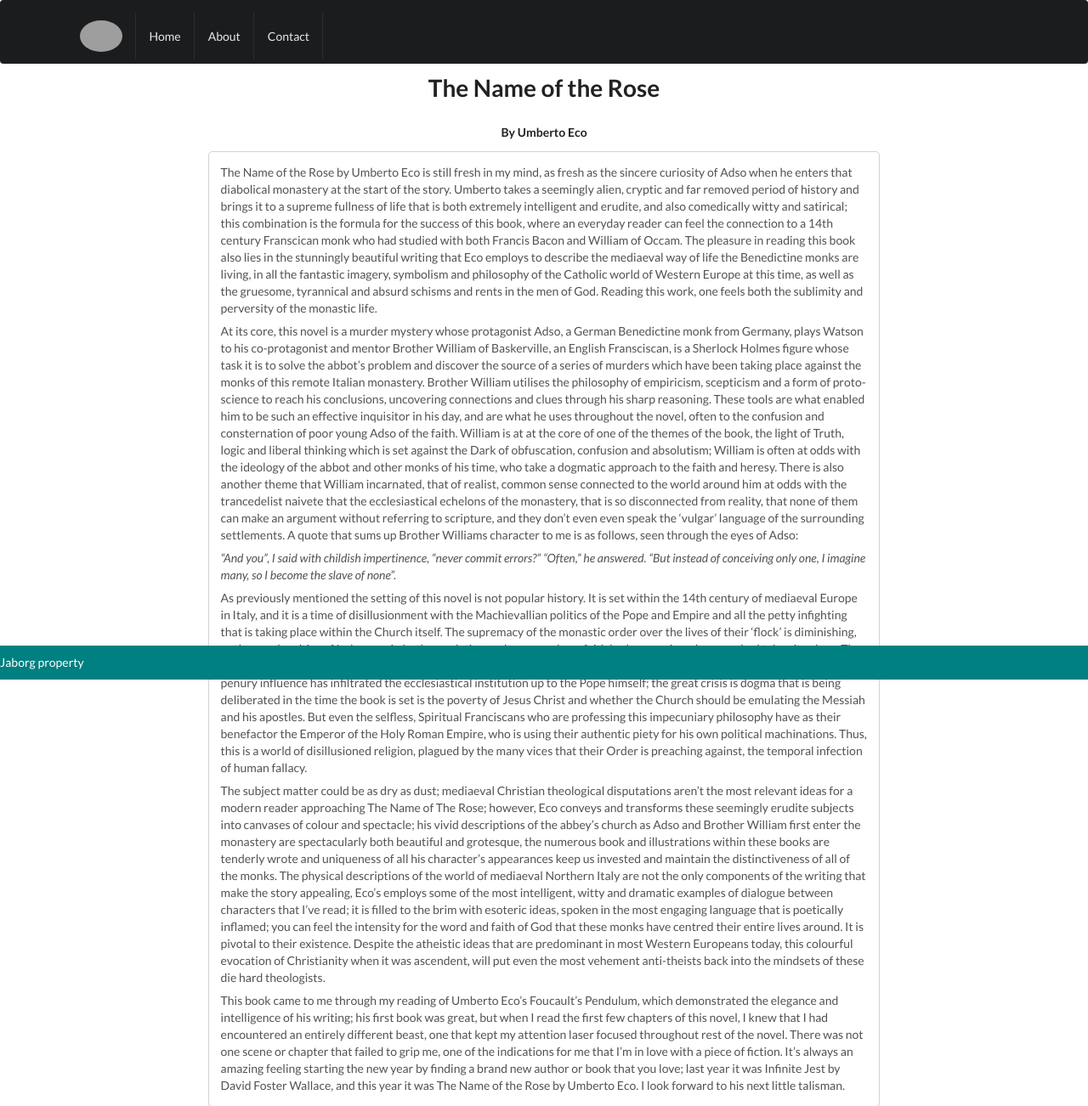
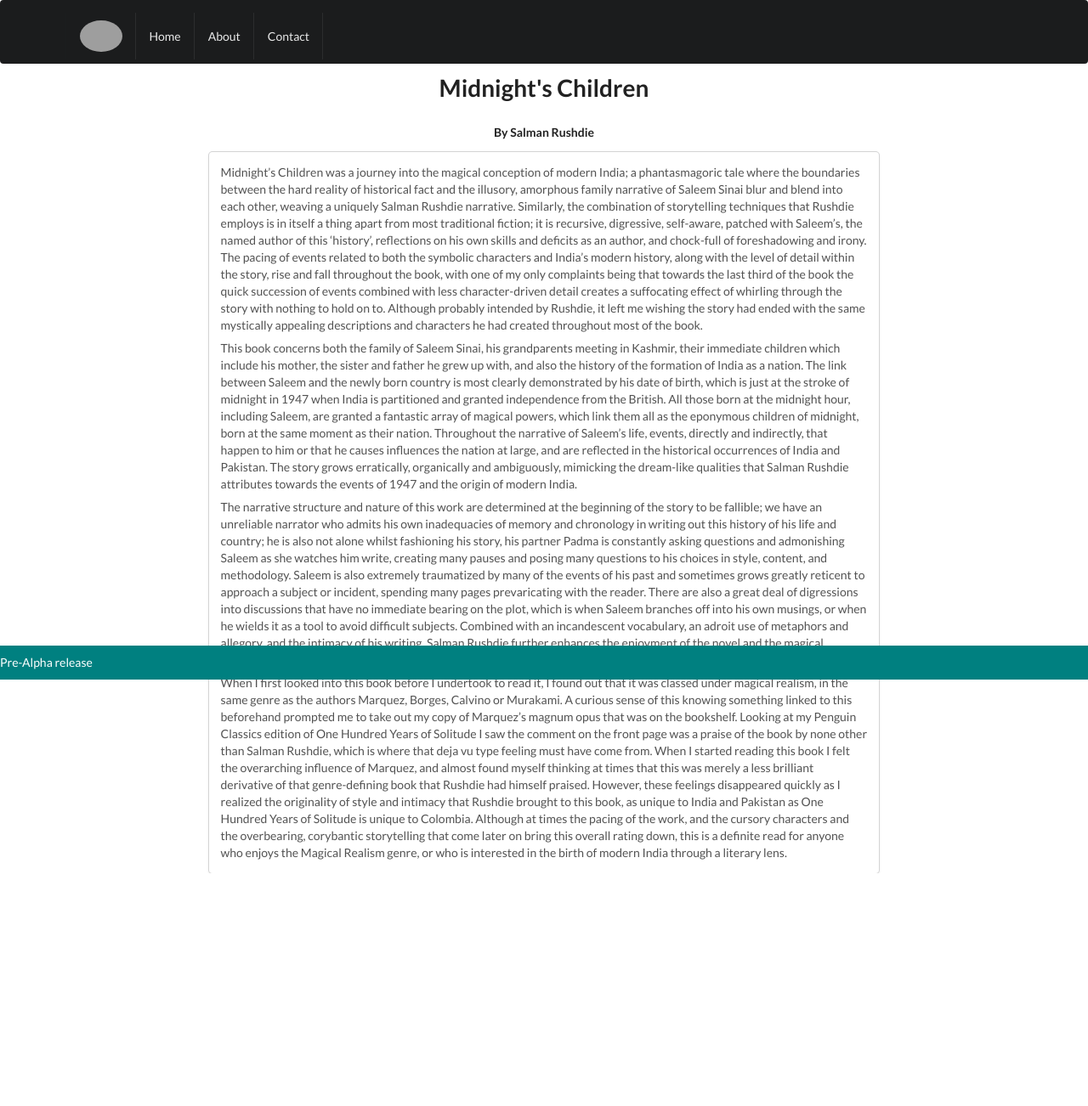
Before and after one commit to Jaborg/Web_App_Playaround, a FastAPI app: page /reviews/the-name-of-the-rose.html in a window 1280 px wide. Shown: the whole page at 85% size. After the commit the page ends 1028 px from the top, so only its background shows below. Run offline with FastAPI, Linux system fonts and the light colour scheme; grey boxes are pictures that could not be loaded.

Commit message:
Implementing small article change

```diff
--- a/app/templates/layout-main.html
+++ b/app/templates/layout-main.html
@@ -54,7 +54,7 @@
 {% endblock %}
 
 <div class="teal-bar">
-   Jaborg property
+    Pre-Alpha release
 </div>
 
 </body>
--- a/app/templates/reviews/the-name-of-the-rose.html
+++ b/app/templates/reviews/the-name-of-the-rose.html
@@ -1,81 +1,43 @@
 {% extends "layout-main.html" %}
+
 {% block content %}
+<div class="ui container">
+    <h1 class="ui header">Midnight's Children</h1>
+    <h5 class="ui header">By Salman Rushdie</h5>
+    <div class="ui card">
+        <div class="content">
+            <div class="description">
+                <p>Midnight’s Children was a journey into the magical conception of modern India; a phantasmagoric tale where the boundaries between the hard reality of historical fact and the illusory,
+                    amorphous family narrative of Saleem Sinai blur and blend into each other, weaving a uniquely Salman Rushdie narrative. Similarly, the combination of storytelling techniques that Rushdie
+                    employs is in itself a thing apart from most traditional fiction; it is recursive, digressive, self-aware, patched with Saleem’s, the named author of this ‘history’, reflections on his own
+                    skills and deficits as an author, and chock-full of foreshadowing and irony. The pacing of events related to both the symbolic characters and India’s modern history, along with the level of
+                    detail within the story, rise and fall throughout the book, with one of my only complaints being that towards the last third of the book the quick succession of events combined with less character-driven
+                     detail creates a suffocating effect of whirling through the story with nothing to hold on to. Although probably intended by Rushdie, it left me wishing the story had ended with the same mystically
+                     appealing descriptions and characters he had created throughout most of the book.</p>
 
-    <div class="ui container">
-        <h1 class="ui header">The Name of the Rose</h1>
-        <h5 class="ui header">By Umberto Eco</h1>
-        <div class="ui card">
-            <div class="content">
-                <div class="description">
-                    <p>The Name of the Rose by Umberto Eco is still fresh in my mind,
-                        as fresh as the sincere curiosity of Adso when he enters that
-                        diabolical monastery at the start of the story. Umberto takes
-                        a seemingly alien, cryptic and far removed period of history
-                        and brings it to a supreme fullness of life that is both extremely
-                        intelligent and erudite, and also comedically witty and satirical;
-                        this combination is the formula for the success of this book,
-                        where an everyday reader can feel the connection to a 14th century
-                        Franscican monk who had studied with both Francis Bacon and William of Occam.
-                        The pleasure in reading this book also lies in the stunningly beautiful writing
-                        that Eco employs to describe the mediaeval way of life the Benedictine monks
-                        are living, in all the fantastic imagery, symbolism and philosophy of the Catholic
-                        world of Western Europe at this time, as well as the gruesome, tyrannical and absurd
-                        schisms and rents in the men of God. Reading this work, one feels both the sublimity
-                        and perversity of the monastic life.</p>
+                <p>This book concerns both the family of Saleem Sinai, his grandparents meeting in Kashmir, their immediate children which include his mother, the sister and father he grew up with, and also the history
+                    of the formation of India as a nation. The link between Saleem and the newly born country is most clearly demonstrated by his date of birth, which is just at the stroke of midnight in 1947 when India
+                    is partitioned and granted independence from the British. All those born at the midnight hour, including Saleem, are granted a fantastic array of magical powers, which link them all as the eponymous
+                    children of midnight, born at the same moment as their nation. Throughout the narrative of Saleem’s life, events, directly and indirectly, that happen to him or that he causes influences the nation
+                    at large, and are reflected in the historical occurrences of India and Pakistan. The story grows erratically, organically and ambiguously, mimicking the dream-like qualities that Salman Rushdie attributes
+                     towards the events of 1947 and the origin of modern India.</p>
 
-                <p> At its core, this novel is a murder mystery whose protagonist Adso, a German Benedictine monk
-                     from Germany, plays Watson to his co-protagonist and mentor Brother William of Baskerville, an English Fransciscan,
-                      is a Sherlock Holmes figure whose task it is to solve the abbot’s problem and discover the source of a series of murders
-                       which have been taking place against the monks of this remote Italian monastery. Brother William utilises the philosophy
-                       of empiricism, scepticism and a form of proto-science to reach his conclusions, uncovering connections and clues through
-                       his sharp reasoning. These tools are what enabled him to be such an effective inquisitor in his day, and are what he uses throughout
-                       the novel, often to the confusion and consternation of poor young Adso of the faith. William is at at the core of one of the themes of
-                       the book, the light of Truth, logic and liberal thinking which is set against the Dark of obfuscation, confusion and absolutism; William
-                        is often at odds with the ideology of the abbot and other monks of his time, who take a dogmatic approach to the faith and heresy. There
-                        is also another theme that William incarnated, that of realist, common sense connected to the world around him at odds with the trancedelist
-                         naivete that the ecclesiastical echelons of the monastery, that is so disconnected from reality, that none of them can make an argument without
-                          referring to scripture, and they don’t even even speak the ‘vulgar’ language of the surrounding settlements. A quote that sums up Brother Williams
-                           character to me is as follows, seen through the eyes of Adso:</p>
-                    <p><em>“And you”, I said with childish impertinence, “never commit errors?”
-                        “Often,” he answered. “But instead of conceiving only one, I imagine many, so I become the slave of none”.
-                        </em></p>
+                <p>The narrative structure and nature of this work are determined at the beginning of the story to be fallible; we have an unreliable narrator who admits his own inadequacies of memory and chronology in writing
+                     out this history of his life and country; he is also not alone whilst fashioning his story, his partner Padma is constantly asking questions and admonishing Saleem as she watches him write, creating many
+                     pauses and posing many questions to his choices in style, content, and methodology. Saleem is also extremely traumatized by many of the events of his past and sometimes grows greatly reticent to approach a
+                     subject or incident, spending many pages prevaricating with the reader. There are also a great deal of digressions into discussions that have no immediate bearing on the plot, which is when Saleem branches
+                     off into his own musings, or when he wields it as a tool to avoid difficult subjects. Combined with an incandescent vocabulary, an adroit use of metaphors and allegory, and the intimacy of his writing, Salman
+                     Rushdie further enhances the enjoyment of the novel and the magical, dreamlike element of the world he has built.</p>
 
-                <p>As previously mentioned the setting of this novel is not popular history. It is set within the 14th century of mediaeval Europe in Italy, and it is a time
-                    of disillusionment with the Machievallian politics of the Pope and Empire and all the petty infighting that is taking place within the Church itself. The
-                    supremacy of the monastic order over the lives of their ‘flock’ is diminishing, as the secular cities of Italy grow in both population and power; where faith
-                     had once reigned, money had taken its place. The guilds and popular governments of the cities now grant the power that was once the sole prerogative of the
-                      Church, and this penury influence has infiltrated the ecclesiastical institution up to the Pope himself; the great crisis is dogma that is being deliberated
-                      in the time the book is set is the poverty of Jesus Christ and whether the Church should be emulating the Messiah and his apostles. But even the selfless,
-                      Spiritual Franciscans who are professing this impecuniary philosophy have as their benefactor the Emperor of the Holy Roman Empire, who is using their authentic
-                       piety for his own political machinations. Thus, this is a world of disillusioned religion, plagued by the many vices that their Order is preaching against, the
-                        temporal infection of human fallacy.
-
-                </p>
-
-                <p>
-                    The subject matter could be as dry as dust; mediaeval Christian theological disputations aren’t the most relevant ideas for a modern reader approaching The Name of The
-                    Rose; however, Eco conveys and transforms these seemingly erudite subjects into canvases of colour and spectacle; his vivid descriptions of the abbey’s church as Adso and
-                    Brother William first enter the monastery are spectacularly both beautiful and grotesque, the numerous book and illustrations within these books are tenderly wrote and uniqueness
-                    of all his character’s appearances keep us invested and maintain the distinctiveness of all of the monks. The physical descriptions of the world of mediaeval Northern Italy are not
-                    the only components of the writing that make the story appealing, Eco’s employs some of the most intelligent, witty and dramatic examples of dialogue between characters that I’ve read;
-                    it is filled to the brim with esoteric ideas, spoken in the most engaging language that is poetically inflamed; you can feel the intensity for the word and faith of God that these monks
-                    have centred their entire lives around. It is pivotal to their existence. Despite the atheistic ideas that are predominant in most Western Europeans today, this colourful evocation of Christianity
-                     when it was ascendent, will put even the most vehement anti-theists back into the mindsets of these die hard theologists.
-
-                </p>
-
-                <p>
-
-                    This book came to me through my reading of Umberto Eco’s Foucault’s Pendulum, which demonstrated the elegance and intelligence of his writing; his first book was great, but when I read the first few chapters
-                    of this novel, I knew that I had encountered an entirely different beast, one that kept my attention laser focused throughout rest of the novel. There was not one scene or chapter that failed to grip me, one of
-                     the indications for me that I’m in love with a piece of fiction. It’s always an amazing feeling starting the new year by finding a brand new author or book that you love; last year it was Infinite Jest by David
-                     Foster Wallace, and this year it was The Name of the Rose by Umberto Eco. I look forward to his next little talisman.
-
-
-                </p>
-                </div>
+                <p>When I first looked into this book before I undertook to read it, I found out that it was classed under magical realism, in the same genre as the authors Marquez, Borges, Calvino or Murakami. A curious sense
+                    of this knowing something linked to this beforehand prompted me to take out my copy of Marquez’s magnum opus that was on the bookshelf. Looking at my Penguin Classics edition of One Hundred Years of Solitude
+                    I saw the comment on the front page was a praise of the book by none other than Salman Rushdie, which is where that deja vu type feeling must have come from. When I started reading this book I felt the
+                     overarching influence of Marquez, and almost found myself thinking at times that this was merely a less brilliant derivative of that genre-defining book that Rushdie had himself praised. However, these feelings
+                      disappeared quickly as I realized the originality of style and intimacy that Rushdie brought to this book, as unique to India and Pakistan as One Hundred Years of Solitude is unique to Colombia. Although at
+                       times the pacing of the work, and the cursory characters and the overbearing, corybantic storytelling that come later on bring this overall rating down, this is a definite read for anyone who enjoys the
+                       Magical Realism genre, or who is interested in the birth of modern India through a literary lens.</p>
             </div>
         </div>
     </div>
-</html>
+</div>
 {% endblock %}
```
Also changed, not shown: app/templates/reviews/midnights-children.html (+8 -14 lines).
